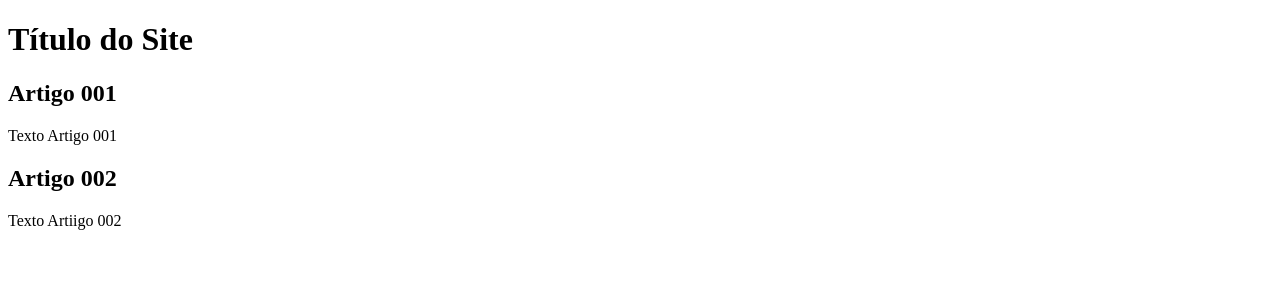
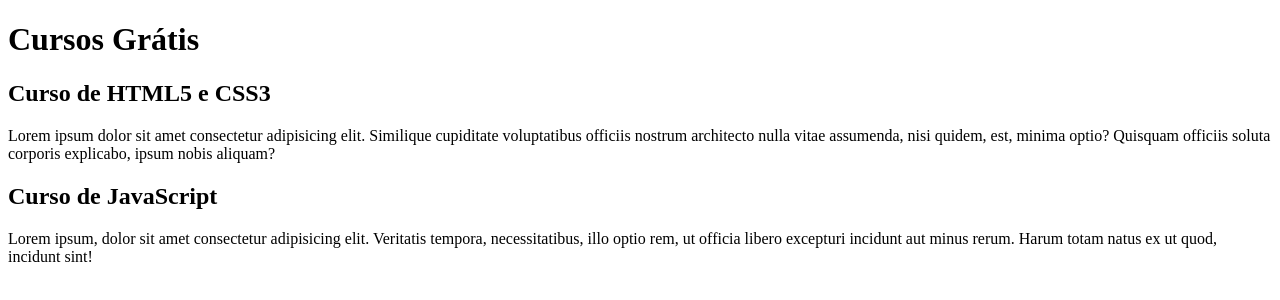
Before and after one commit to igormatt0s/projeto-site, a plain HTML site: page index.html in a window 1280 px wide. Drawn offline with Linux system fonts and the light colour scheme.

Commit message:
Comecei a escrever o conteúdo

```diff
--- a/index.html
+++ b/index.html
@@ -9,15 +9,15 @@
 <body>
     <main>
         <header>
-            <h1>Título do Site</h1>
+            <h1>Cursos Grátis</h1>
         </header>
         <article>
-            <h2>Artigo 001</h2>
-            <p>Texto Artigo 001</p>
+            <h2>Curso de HTML5 e CSS3</h2>
+            <P>Lorem ipsum dolor sit amet consectetur adipisicing elit. Similique cupiditate voluptatibus officiis nostrum architecto nulla vitae assumenda, nisi quidem, est, minima optio? Quisquam officiis soluta corporis explicabo, ipsum nobis aliquam?</p>
         </article>
         <article>
-            <h2>Artigo 002</h2>
-            <p>Texto Artiigo 002</p>
+            <h2>Curso de JavaScript</h2>
+            <p>Lorem ipsum, dolor sit amet consectetur adipisicing elit. Veritatis tempora, necessitatibus, illo optio rem, ut officia libero excepturi incidunt aut minus rerum. Harum totam natus ex ut quod, incidunt sint!</p>
         </article>
     </main>
 </body>
```
